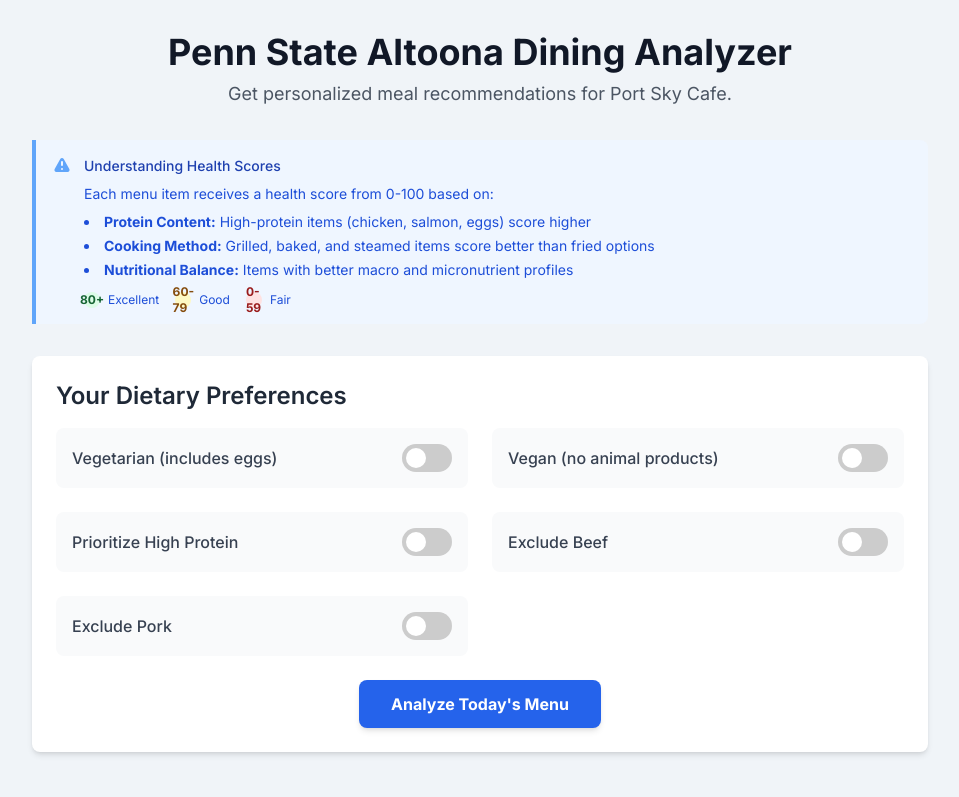
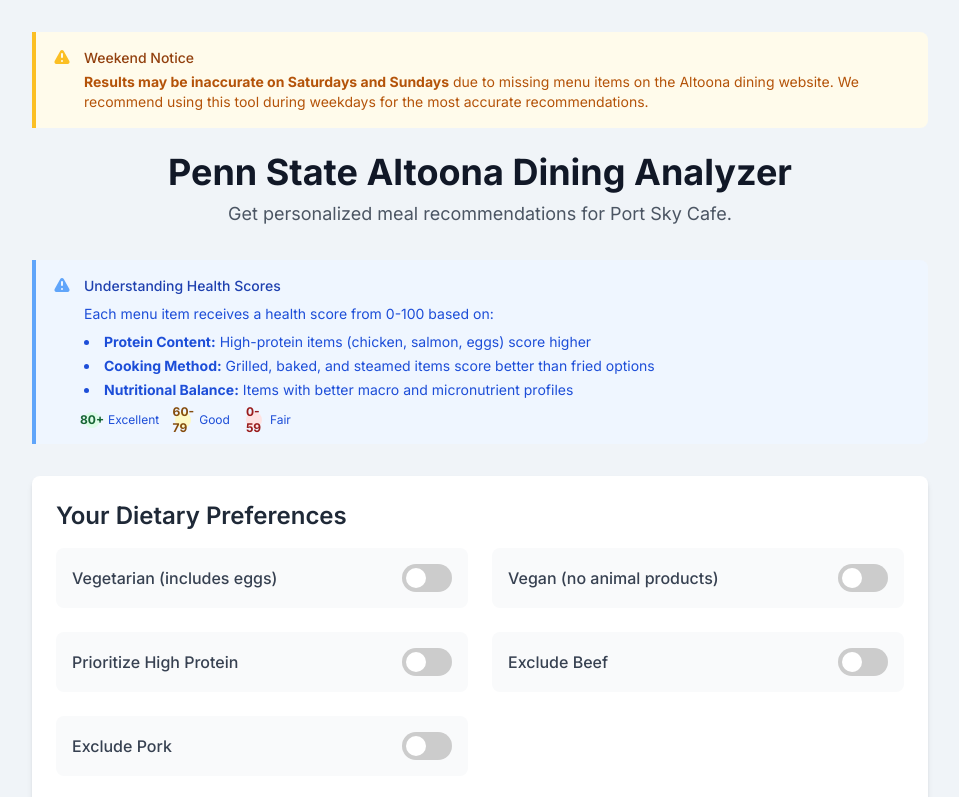
Before and after one commit to Arnavsharma2/PSUMenuAnalyzerWebsite, a plain HTML site: page index.html in a window 1280 px wide. Shown: the top 797 px of the page, without its empty margins (160-1119 px from the left). Drawn offline with nearby package versions, Linux system fonts and the light colour scheme.

Commit message:
added weekend warning banner

```diff
--- a/index.html
+++ b/index.html
@@ -97,6 +97,23 @@
 </head>
 <body class="antialiased text-gray-800 p-4 sm:p-6 md:p-8">
     <div class="max-w-4xl mx-auto">
+        <!-- Weekend Warning Banner -->
+        <div class="bg-amber-50 border-l-4 border-amber-400 p-4 mb-6 rounded-r-lg">
+            <div class="flex">
+                <div class="flex-shrink-0">
+                    <svg class="h-5 w-5 text-amber-400" viewBox="0 0 20 20" fill="currentColor">
+                        <path fill-rule="evenodd" d="M8.257 3.099c.765-1.36 2.722-1.36 3.486 0l5.58 9.92c.75 1.334-.213 2.98-1.742 2.98H4.42c-1.53 0-2.493-1.646-1.743-2.98l5.58-9.92zM11 13a1 1 0 11-2 0 1 1 0 012 0zm-1-8a1 1 0 00-1 1v3a1 1 0 002 0V6a1 1 0 00-1-1z" clip-rule="evenodd" />
+                    </svg>
+                </div>
+                <div class="ml-3">
+                    <h3 class="text-sm font-medium text-amber-800">Weekend Notice</h3>
+                    <div class="mt-1 text-sm text-amber-700">
+                        <p><strong>Results may be inaccurate on Saturdays and Sundays</strong> due to missing menu items on the Altoona dining website. We recommend using this tool during weekdays for the most accurate recommendations.</p>
+                    </div>
+                </div>
+            </div>
+        </div>
+
         <header class="text-center mb-8">
             <h1 class="text-3xl sm:text-4xl font-bold text-gray-900">Penn State Altoona Dining Analyzer</h1>
             <p class="mt-2 text-lg text-gray-600">Get personalized meal recommendations for Port Sky Cafe.</p>
```
